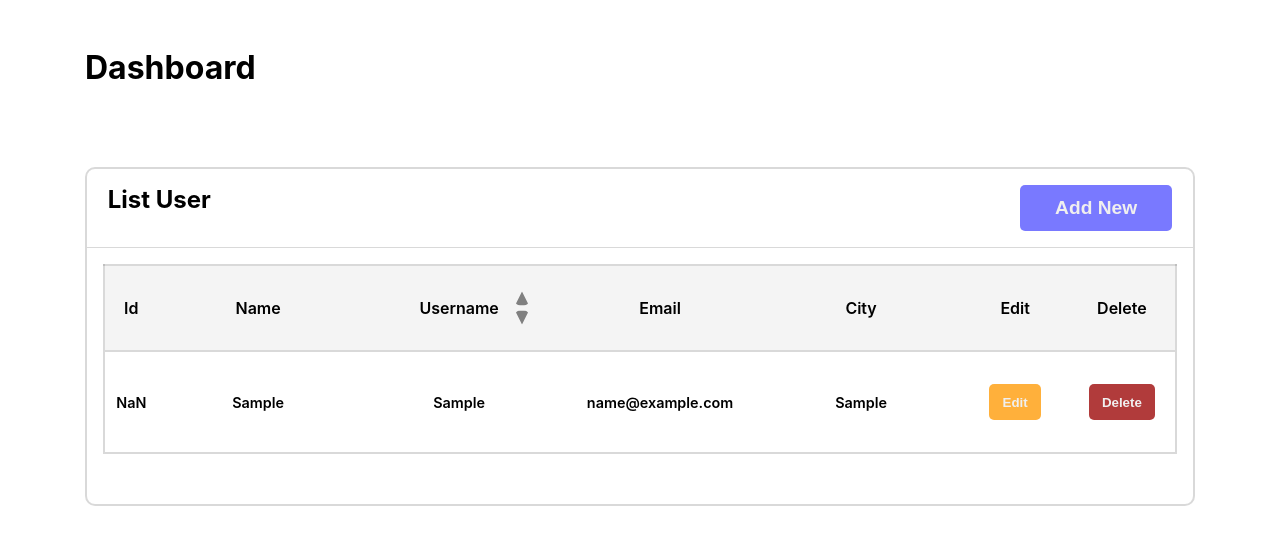
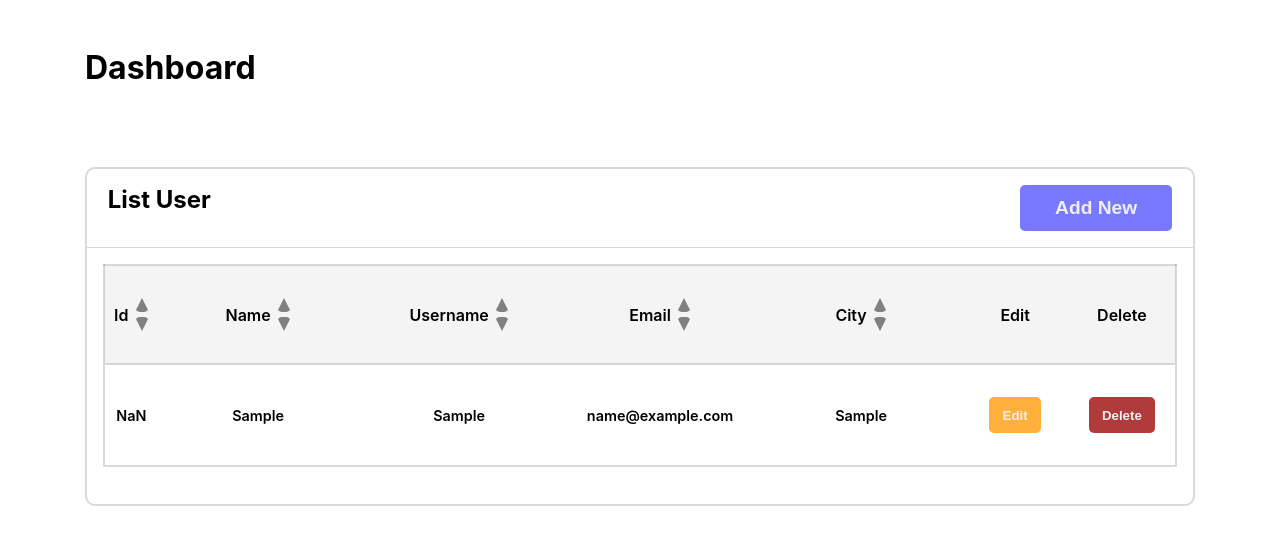
Before and after one commit to ibraheemosule/proexe, a React (Create React App) app: page /add-new-user in a window 1280 px wide. Both pictures are taken after typing "Sample", "Sample", "name@example.com", "Sample" into the empty fields and a click on the button "ADD". Shown: the top 544 px of the page. Built offline with nearby package versions, Linux system fonts and the light colour scheme; no server answers.

Commit message:
added sort functionality to other headers in the table

```diff
--- a/src/assets/sass/table.module.scss
+++ b/src/assets/sass/table.module.scss
@@ -18,7 +18,6 @@ table {
     border-bottom: 2px solid $borderCol;
 
     td {
-      position: relative;
       padding: 1rem 0.5rem;
       width: 18.75%;
       text-align: center;
@@ -78,14 +77,16 @@ table {
 
     td {
       font-size: 1rem;
+
+      .head_wrapper {
+        display: flex;
+        justify-content: center;
+        align-items: center;
+      }
     }
 
     .icons {
-      position: absolute;
-      display: inline-block;
-      right: 15%;
-      top: 50%;
-      transform: translateY(-50%);
+      margin-left: 6px;
       button {
         display: block;
         background: transparent;
--- /dev/null
+++ b/src/functions/index.js
@@ -0,0 +1,47 @@
+export const sortAscending = (data, value) => {
+  let sortData = "";
+  switch (value) {
+    case "id":
+      sortData = [...data].sort((a, b) => (b.id < a.id ? 1 : -1));
+      break;
+
+    case "city":
+      sortData = [...data].sort((a, b) =>
+        b.address[`${value}`].toLowerCase() <
+        a.address[`${value}`].toLowerCase()
+          ? 1
+          : -1
+      );
+      break;
+
+    default:
+      sortData = [...data].sort((a, b) =>
+        b[`${value}`].toLowerCase() < a[`${value}`].toLowerCase() ? 1 : -1
+      );
+  }
+  return sortData;
+};
+
+export const sortDescending = (data, value) => {
+  let sortData = "";
+  switch (value) {
+    case "id":
+      sortData = [...data].sort((a, b) => (b.id > a.id ? 1 : -1));
+      break;
+
+    case "city":
+      sortData = [...data].sort((a, b) =>
+        b.address[`${value}`].toLowerCase() >
+        a.address[`${value}`].toLowerCase()
+          ? 1
+          : -1
+      );
+      break;
+
+    default:
+      sortData = [...data].sort((a, b) =>
+        b[`${value}`].toLowerCase() > a[`${value}`].toLowerCase() ? 1 : -1
+      );
+  }
+  return sortData;
+};
--- a/src/store/actions.js
+++ b/src/store/actions.js
@@ -26,6 +26,7 @@ export const fetchData = url => {
     dispatch(errorMessage(""));
     try {
       const res = await axios.get(url);
+      console.log(res.data);
       dispatch(fetched(res.data));
     } catch (err) {
       dispatch(errorMessage("Network Error"));
--- a/src/views/TableComponent.jsx
+++ b/src/views/TableComponent.jsx
@@ -8,6 +8,7 @@ import EditUser from "../components/EditUser";
 import { useSelector } from "react-redux";
 import { fetched } from "../store/actions";
 import loader from "../assets/img/loader.gif";
+import * as _ from "../functions/index.js";
 
 const TableComponent = () => {
   const titles = ["id", "name", "username", "email", "city", "edit", "delete"];
@@ -32,19 +33,23 @@ const TableComponent = () => {
     setName(name);
   };
 
-  const sortInAscending = () => {
-    const sortData = [...data].sort((a, b) =>
-      b.username.toLowerCase() < a.username.toLowerCase() ? 1 : -1
-    );
-    dispatch(fetched(sortData));
+  const sortFunctions = {
+    idAscending: () => dispatch(fetched(_.sortAscending(data, "id"))),
+    idDescending: () => dispatch(fetched(_.sortDescending(data, "id"))),
+    nameAscending: () => dispatch(fetched(_.sortAscending(data, "name"))),
+    nameDescending: () => dispatch(fetched(_.sortDescending(data, "name"))),
+    emailAscending: () => dispatch(fetched(_.sortAscending(data, "email"))),
+    emailDescending: () => dispatch(fetched(_.sortDescending(data, "email"))),
+    cityAscending: () => dispatch(fetched(_.sortAscending(data, "city"))),
+    cityDescending: () => dispatch(fetched(_.sortDescending(data, "city"))),
+    usernameAscending: () =>
+      dispatch(fetched(_.sortAscending(data, "username"))),
+    usernameDescending: () =>
+      dispatch(fetched(_.sortDescending(data, "username"))),
   };
 
-  const sortInDescending = () => {
-    const sortData = [...data].sort((a, b) =>
-      b.username.toLowerCase() > a.username.toLowerCase() ? 1 : -1
-    );
-    dispatch(fetched(sortData));
-  };
+  const callAscending = value => sortFunctions[`${value}Ascending`];
+  const callDescending = value => sortFunctions[`${value}Descending`];
 
   return (
     <Wrapper title="list user">
@@ -56,26 +61,28 @@ const TableComponent = () => {
             <tr className={s.head}>
               {titles.map(title => (
                 <td key={title}>
-                  {title}
-                  {title === "username" && (
+                  <div className={s.head_wrapper}>
+                    <span>{title}</span>
+                    {title !== "edit" && title !== "delete" && (
                       <div className={s.icons}>
                         <button
                           className={s.up}
-                        onClick={sortInAscending}
+                          onClick={callAscending(title)}
                         ></button>
                         <button
                           className={s.down}
-                        onClick={sortInDescending}
+                          onClick={callDescending(title)}
                         ></button>
                       </div>
-                  )}{" "}
+                    )}
+                  </div>
                 </td>
               ))}
             </tr>
           </thead>
           <tbody>
             {data.map((val, i) => (
-              <tr key={i + Math.random() * 1000}>
+              <tr key={i + Math.random() * 10000}>
                 <td>{val.id}</td>
                 <td>{val.name}</td>
                 <td>{val.username || "Null"}</td>
```
Lines whose indentation alone changed are shown as unchanged.
